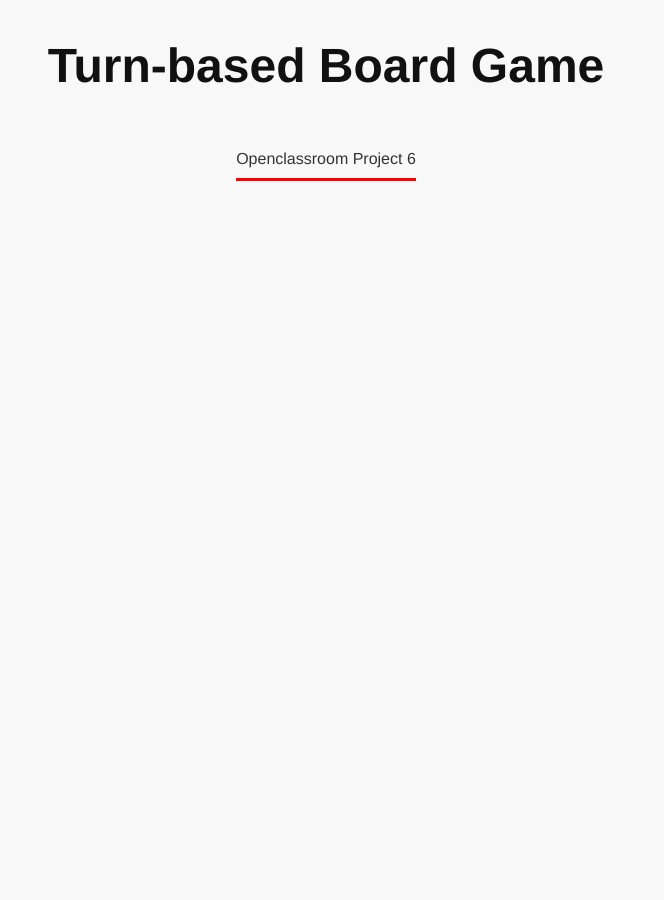
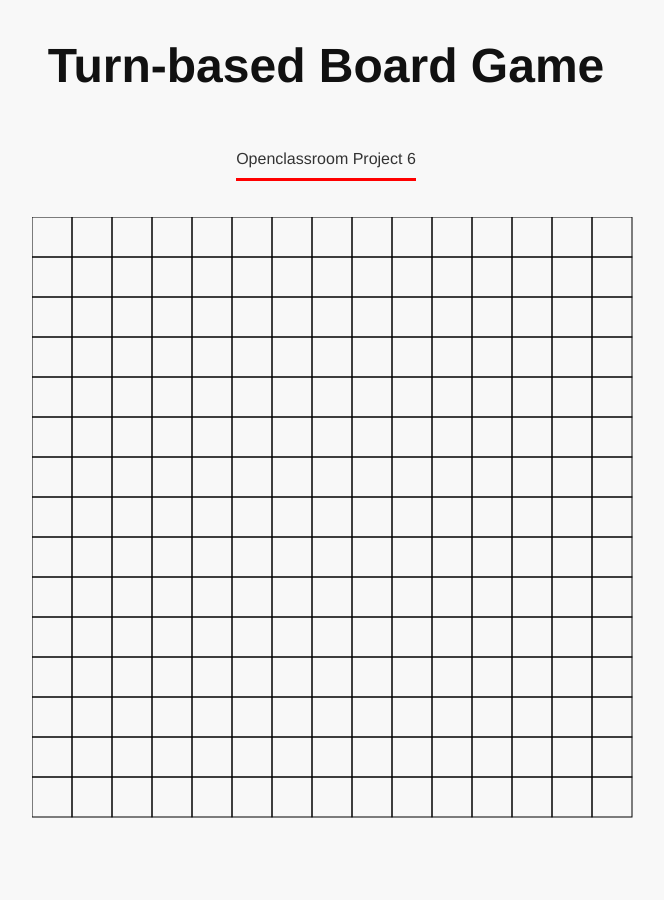
Before and after one commit to victorbruce/project6, a plain HTML site: page index.html in a window 1280 px wide. Shown: the whole page, without its empty margins (314-978 px from the left). Before the commit the page ends 800 px from the top, so only its background shows below. Drawn offline with Linux system fonts and the light colour scheme.

Commit message:
Add board

```diff
--- a/index.css
+++ b/index.css
@@ -35,3 +35,8 @@ header p {
   padding-bottom: 0.5em;
   border-bottom: 3px solid red;
 }
+
+#game {
+  margin-top: 20px;
+  margin-left: 27%;
+}
--- a/index.html
+++ b/index.html
@@ -12,6 +12,7 @@
     <h1>Turn-based Board Game</h1>
     <p>Openclassroom Project 6</p>
   </header>
+  <canvas id="game" width="680" height="680"></canvas>
 
   <script src="./index.js"></script>
 </body>
--- a/index.js
+++ b/index.js
@@ -10,3 +10,46 @@
   6. Players cannot be together.
 
 */
+
+// weapons
+const weapons = [
+  { name: "potatoes", image: "", default: false, points: 20 },
+  { name: "tomatoes", image: "", default: true, points: 10 },
+  { name: "garden-eggs", image: "", default: false, points: 15 },
+  { name: "pepper", image: "", default: false, points: 10 }
+];
+
+const canvas = document.getElementById("game");
+const ctx = canvas.getContext("2d");
+const ROW = 15;
+const COL = 15;
+const VACANT = "WHITE";
+const SQ = 40;
+
+function drawSquare(x, y, color) {
+  ctx.fillStyle = color;
+  ctx.fillRect = (x * SQ, y * SQ, SQ, SQ);
+  ctx.strokeStyle = "black";
+  ctx.strokeRect(x * SQ, y * SQ, SQ, SQ);
+}
+
+// create board
+let board = [];
+for (let r = 0; r < ROW; r++) {
+  board[r] = [];
+
+  for (let c = 0; c < COL; c++) {
+    board[r][c] = "VACANT";
+  }
+}
+
+// Draw board
+function drawBoard() {
+  for (let r = 0; r < ROW; r++) {
+    for (let c = 0; c < COL; c++) {
+      drawSquare(c, r, board[r][c]);
+    }
+  }
+}
+
+drawBoard();
```
